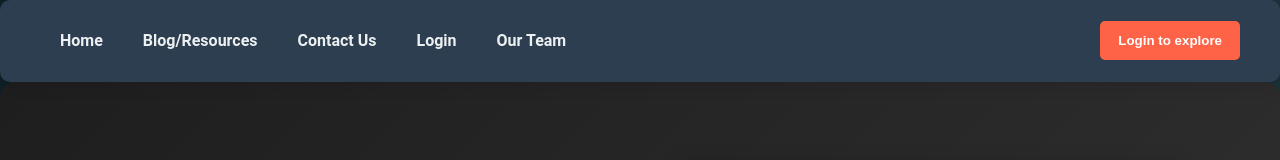
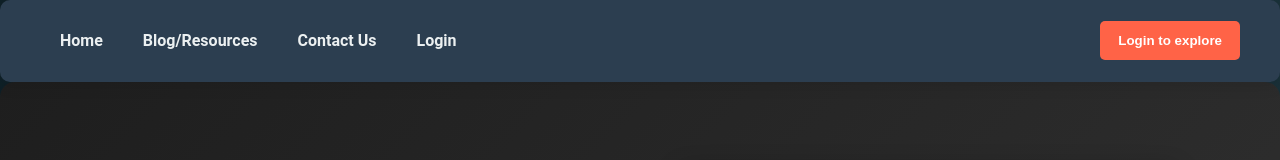
Before and after one commit to uzumakiyashwanth/lms-frontned1, a React (Create React App) app: page / in a window 1280 px wide. Shown: the top 160 px of the page. Built offline with nearby package versions, Linux system fonts and the light colour scheme.

Commit message:
Update MainNavbar.js

```diff
--- a/src/components/MainNavbar.js
+++ b/src/components/MainNavbar.js
@@ -17,7 +17,7 @@ const MainNavbar = () => {
                 <Link to="/blog">Blog/Resources</Link>
                <Link to="/contact-us">Contact Us</Link>
                 <Link to="/login">Login</Link>
-                <Link to="/Our-Team">Our Team</Link>
+
 
             </div>
             <button onClick={handleRegisterForCourse} className="register-button">
```
